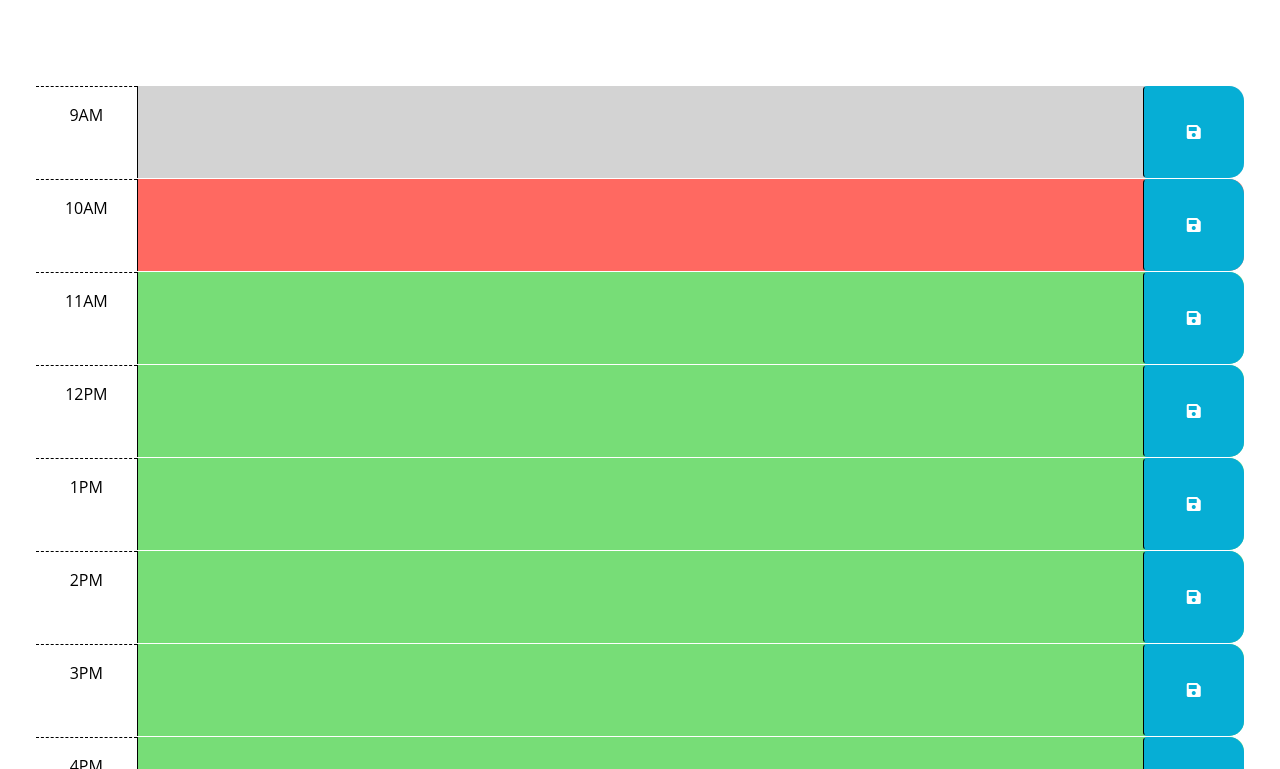
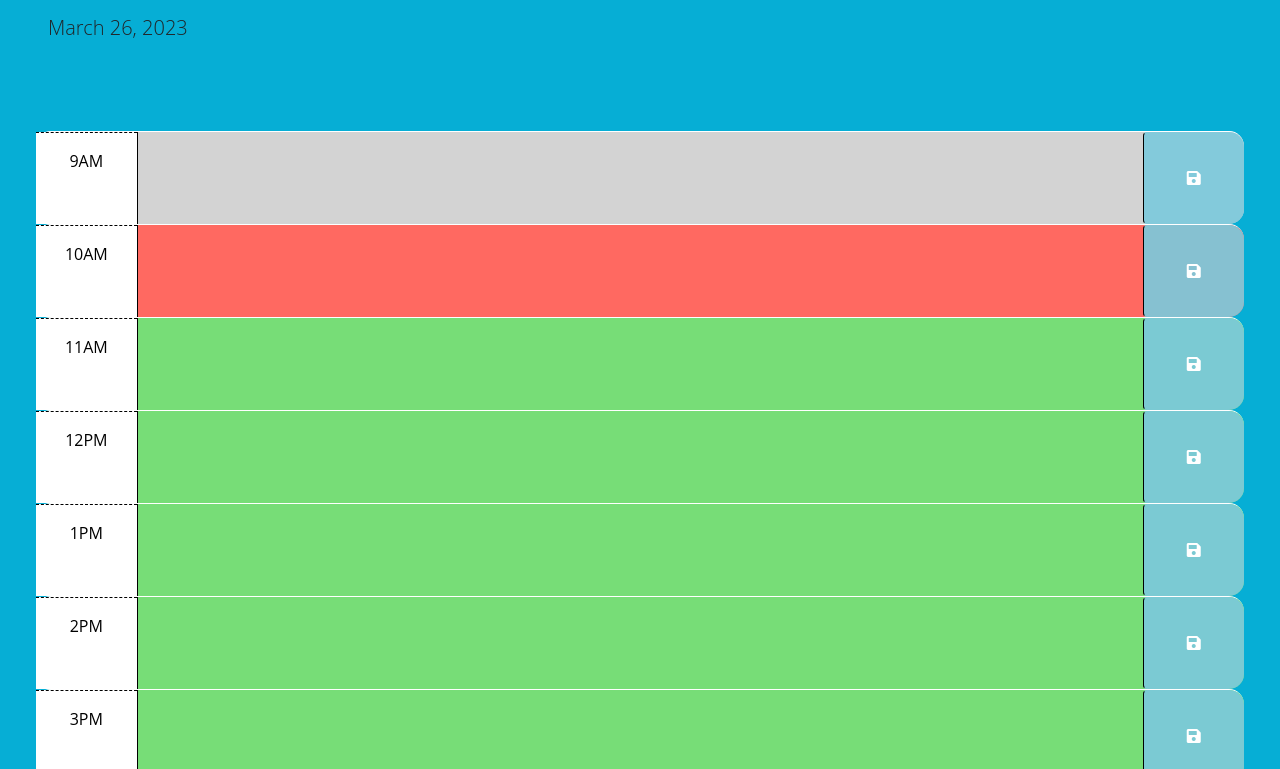
Before and after one commit to Vlad1slav86/Planner-app, a plain HTML site: page index.html in a window 1280 px wide. Shown: the part 166-935 px from the top of the page. Drawn offline with nearby package versions, Linux system fonts and the light colour scheme.

Commit message:
changed bg color and save bttn color

```diff
--- a/Assets/css/style.css
+++ b/Assets/css/style.css
@@ -1,6 +1,7 @@
 body {
   font-family: 'Open Sans', sans-serif;
   font-size: 16px;
+  background-color: #06aed5;
 }
 
 textarea {
@@ -49,7 +50,7 @@ textarea {
   border-left: 1px solid black;
   border-top-right-radius: 15px;
   border-bottom-right-radius: 15px;
-  background-color: #06aed5;
+  background-color: #7cc9dbea;
   color: white;
 }
 
--- a/Assets/js/script.js
+++ b/Assets/js/script.js
@@ -30,3 +30,12 @@ $(function() {
     var value = $(this).siblings(".description").val();
     localStorage.setItem(key, value);
   });
+});
+
+
+
+
+
+//Added current date to the header.
+var currentDate = dayjs().format('MMMM D, YYYY');
+      document.getElementById('currentDay').textContent = currentDate;
```
